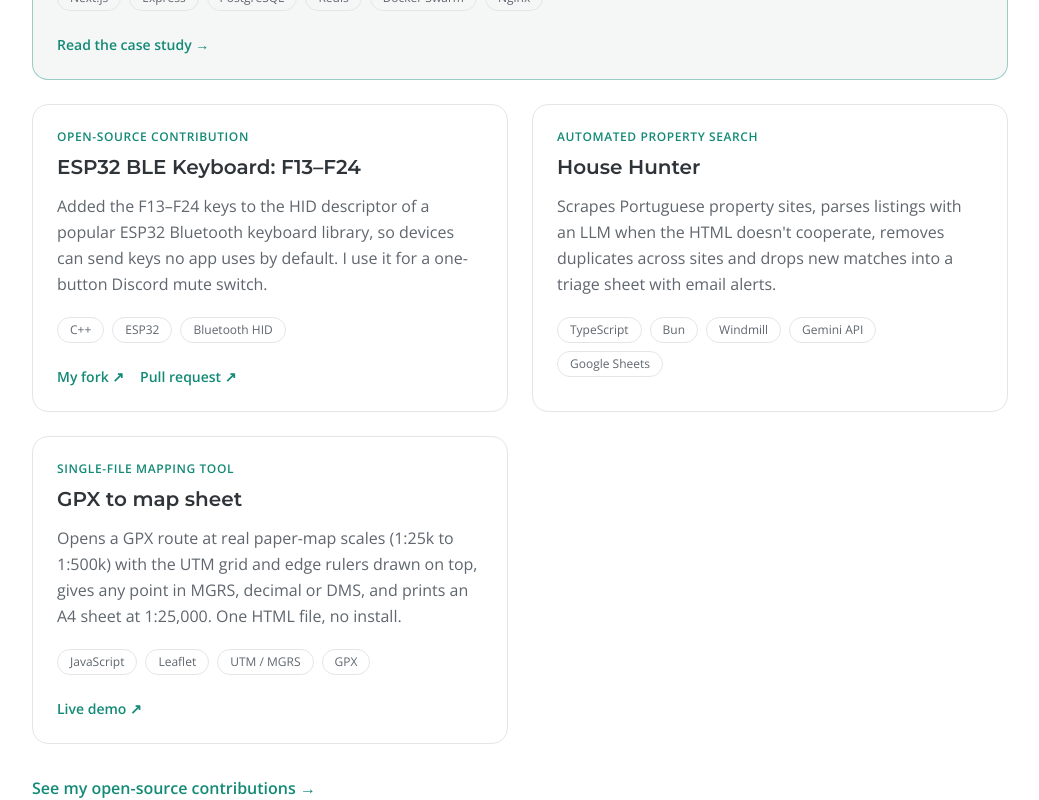
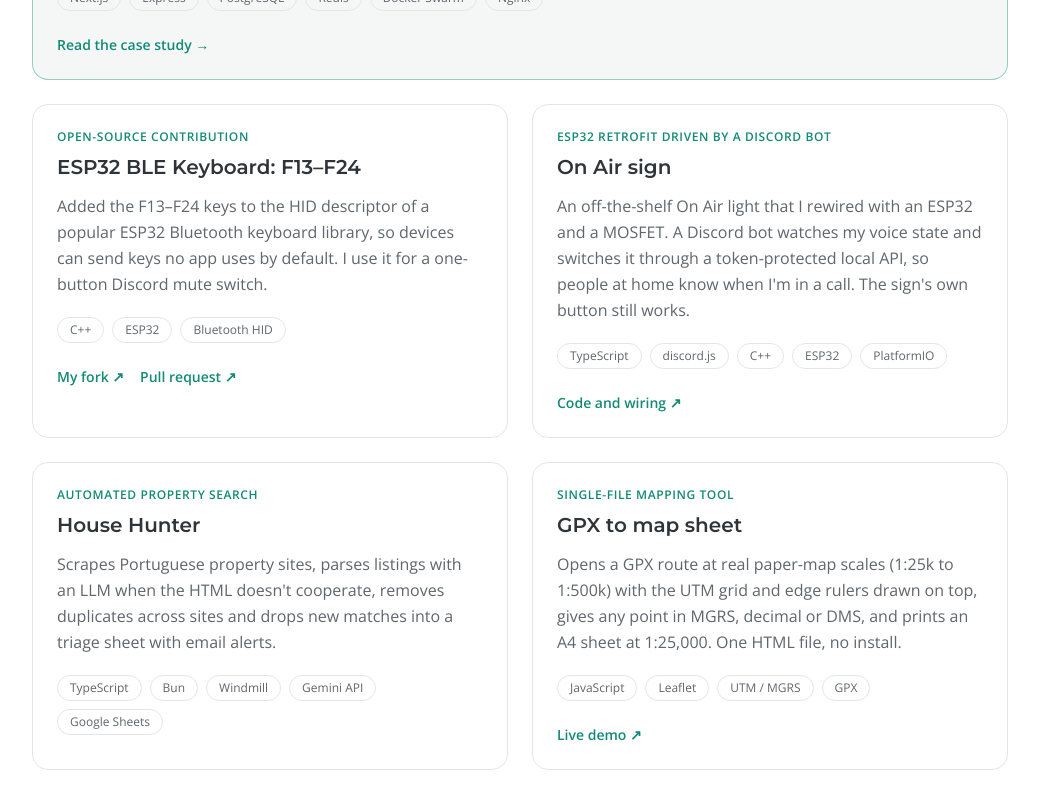
Before and after one commit to BrunMartins/portfolio, a React (Vite) app: page / in a window 1280 px wide. Shown: the part 960-1760 px from the top of the page, without its empty margins (120-1159 px from the left). Built offline with nearby package versions, Linux system fonts and the light colour scheme; a web font is replaced by a local one.

Commit message:
Add the On Air sign to the projects

```diff
--- a/src/content/projects.ts
+++ b/src/content/projects.ts
@@ -34,6 +34,15 @@ export const projects: Project[] = [
     ],
   },
   {
+    slug: "on-air-sign",
+    title: "On Air sign",
+    tagline: "ESP32 retrofit driven by a Discord bot",
+    description:
+      "An off-the-shelf On Air light that I rewired with an ESP32 and a MOSFET. A Discord bot watches my voice state and switches it through a token-protected local API, so people at home know when I'm in a call. The sign's own button still works.",
+    stack: ["TypeScript", "discord.js", "C++", "ESP32", "PlatformIO"],
+    links: [{ label: "Code and wiring", href: "https://github.com/BrunMartins/on-air-discord-bot" }],
+  },
+  {
     slug: "house-hunter",
     title: "House Hunter",
     tagline: "Automated property search",
```
